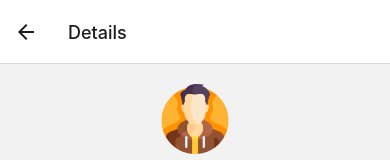
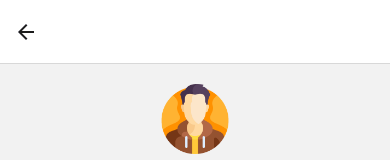
Before and after one commit to DaffeB/messengerProject, a React Native app in the folder messengerApp/: screen /ProfileScreenDetails in a window 390 px wide. Shown: the top 160 px of the page. Built offline with nearby package versions, Linux system fonts and the light colour scheme.

Commit message:
Remove header title in Friends Profile Details Screen

```diff
--- a/messengerApp/App.js
+++ b/messengerApp/App.js
@@ -59,20 +59,14 @@ const App = () => {
                 <View style={{ flexDirection: 'row' }}>
                   <BackButtonHeader />
                   <GoToProfile />
-                </View>
+                </View>,
 
-
-
-
-
-              // headerRight: () =>
-              //   <GoToProfile />
             }}
           />
           <Stack.Screen name="ProfileScreenDetails" component={ProfileScreenDetails}
             options={{
               headerShown: true,
-              title: 'Details'
+              title: ''
             }}
           />
 
--- a/messengerApp/src/screens/ProfileScreenDetails.js
+++ b/messengerApp/src/screens/ProfileScreenDetails.js
@@ -9,11 +9,13 @@ import { GlobalStyles } from '../const/styles'
 import Cusomisation from '../components/ProfileDetailsScreenOfFriens/Cusomisation'
 import MoreActions from '../components/ProfileDetailsScreenOfFriens/MoreActions'
 import PrivacyAndSupport from '../components/ProfileDetailsScreenOfFriens/PrivacyAndSupport'
+import { SafeAreaView } from 'react-native-safe-area-context'
 
 const ProfileScreenDetails = () => {
 
 
     return (
+        <SafeAreaView>
             <ScrollView>
                 <View>
 
@@ -45,6 +47,8 @@ const ProfileScreenDetails = () => {
                     </View>
                 </View>
             </ScrollView >
+        </SafeAreaView>
+
 
     )
 }
```
Lines whose indentation alone changed are shown as unchanged.
